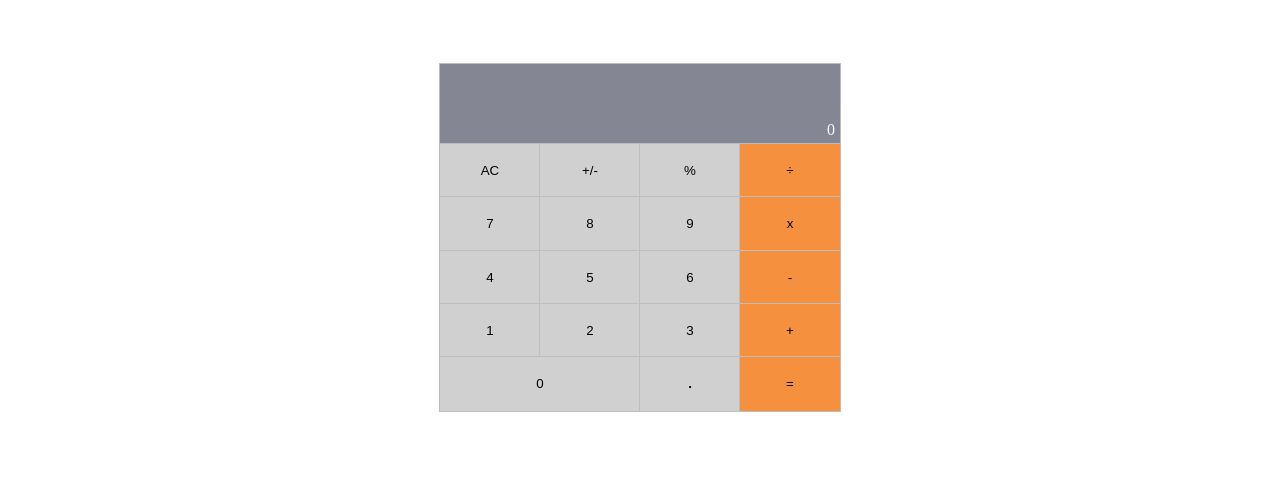
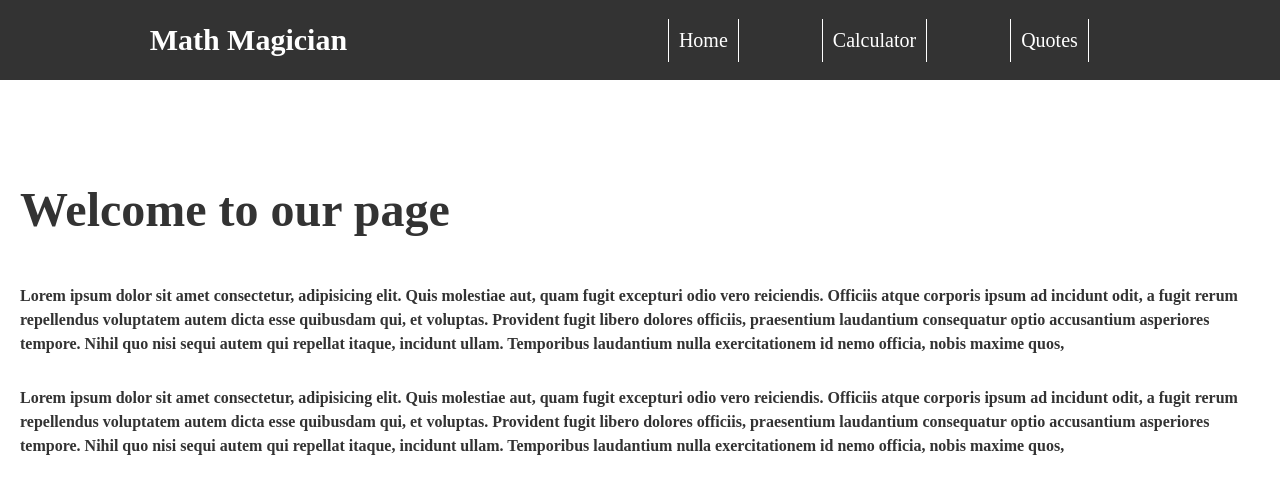
Before and after one commit to jheart-vic/Math-Magicians, a React (Create React App) app: page /home in a window 1280 px wide. Shown: the top 494 px of the page. Built offline with nearby package versions, Linux system fonts and the light colour scheme.

Commit message:
Made page full website

```diff
--- a/package.json
+++ b/package.json
@@ -8,6 +8,7 @@
     "prop-types": "^15.8.1",
     "react": "^18.2.0",
     "react-dom": "^18.2.0",
+    "react-router-dom": "^6.3.0",
     "react-scripts": "5.0.1",
     "web-vitals": "^2.1.4"
   },
--- a/src/App.js
+++ b/src/App.js
@@ -1,11 +1,24 @@
 import React from 'react';
+import { BrowserRouter as Router, Route, Routes } from 'react-router-dom';
 import Calculator from './components/Calculator';
+import Nav from './components/Navbar/Nav';
+import Home from './components/Navbar/Home';
+import Quote from './components/Navbar/Quote';
 
 function App() {
   return (
-    <div className="App">
-      <Calculator />
-    </div>
+    <Router>
+      <div className="App">
+        <Nav />
+        <Routes>
+          <Route path="/home" exact element={<Home />} />
+          <Route path="/quote" element={<Quote />} />
+          <Route path="/calculator" element={<Calculator />} />
+        </Routes>
+
+      </div>
+    </Router>
+
   );
 }
 
--- a/src/components/Calculator.css
+++ b/src/components/Calculator.css
@@ -12,6 +12,22 @@
   flex-direction: column;
   align-items: center;
   margin-top: 4em;
+}
+
+.wrapper {
+  display: flex;
+  justify-content: center;
+  align-items: baseline;
+  padding-top: 4em;
+}
+
+.text {
+  width: 40%;
+  font-size: 2em;
+  text-align: center;
+  font-family: cursive;
+  transform: translateY(-32px);
+  margin-right: 2em;
 }
 
 .input {
--- a/src/components/Calculator.js
+++ b/src/components/Calculator.js
@@ -23,9 +23,14 @@
 
   const { obj } = state;
   return (
-    <div className="container">
-      <InputResult displayState={obj} />
-      <Button buttonClick={onButtonClick} />
+    <div className="wrapper">
+      <div className="text">
+        <h2>Let&apos;s do some Maths!</h2>
+      </div>
+      <div className="container">
+        <InputResult displayState={obj} />
+        <Button buttonClick={onButtonClick} />
+      </div>
     </div>
   );
 };
--- /dev/null
+++ b/src/components/Navbar/Home.js
@@ -0,0 +1,30 @@
+import React from 'react';
+import './Navbar.css';
+
+const Home = () => (
+  <div className="home">
+    <h1>Welcome to our page</h1>
+    <p>
+      Lorem ipsum dolor sit amet consectetur, adipisicing elit.
+      Quis molestiae aut, quam fugit excepturi odio vero reiciendis.
+      Officiis atque corporis ipsum ad incidunt odit,
+      a fugit rerum repellendus voluptatem autem dicta esse quibusdam qui, et voluptas.
+      Provident fugit libero dolores officiis,
+      praesentium laudantium consequatur optio accusantium asperiores tempore.
+      Nihil quo nisi sequi autem qui repellat itaque, incidunt ullam.
+      Temporibus laudantium nulla exercitationem id nemo officia, nobis maxime quos,
+    </p>
+    <p>
+      Lorem ipsum dolor sit amet consectetur, adipisicing elit.
+      Quis molestiae aut, quam fugit excepturi odio vero reiciendis.
+      Officiis atque corporis ipsum ad incidunt odit,
+      a fugit rerum repellendus voluptatem autem dicta esse quibusdam qui, et voluptas.
+      Provident fugit libero dolores officiis,
+      praesentium laudantium consequatur optio accusantium asperiores tempore.
+      Nihil quo nisi sequi autem qui repellat itaque, incidunt ullam.
+      Temporibus laudantium nulla exercitationem id nemo officia, nobis maxime quos,
+    </p>
+  </div>
+);
+
+export default Home;
--- /dev/null
+++ b/src/components/Navbar/Nav.js
@@ -0,0 +1,29 @@
+import React from 'react';
+import { Link } from 'react-router-dom';
+import './Navbar.css';
+
+const Nav = () => {
+  const navStyle = {
+    color: 'white',
+    textDecoration: 'none',
+  };
+
+  return (
+    <nav className="nav">
+      <h1>Math Magician</h1>
+      <ul className="nav-ul">
+        <Link style={navStyle} to="/home">
+          <li>Home</li>
+        </Link>
+        <Link style={navStyle} to="/calculator">
+          <li>Calculator</li>
+        </Link>
+        <Link style={navStyle} to="/quote">
+          <li>Quotes</li>
+        </Link>
+      </ul>
+    </nav>
+  );
+};
+
+export default Nav;
--- /dev/null
+++ b/src/components/Navbar/Navbar.css
@@ -0,0 +1,83 @@
+.nav {
+  display: flex;
+  justify-content: space-around;
+  align-items: center;
+  min-height: 10vh;
+  background-color: rgb(51, 51, 51);
+  color: white;
+  padding: 10px;
+}
+
+.nav h1 {
+  font-size: 30px;
+  font-weight: bolder;
+  font-family: cursive;
+}
+
+.nav ul {
+  display: flex;
+  justify-content: space-around;
+  width: 40%;
+}
+
+.nav ul li {
+  list-style: none;
+  border-left: 1px solid white;
+  border-right: 1px solid white;
+  padding: 10px;
+  font-size: 20px;
+  transition: all ease-in-out 0.5s;
+}
+
+.nav ul li:hover {
+  cursor: pointer;
+  background-color: white;
+  color: rgb(51, 51, 51);
+  border: 2px solid violet;
+  border-radius: 10px;
+}
+
+.home {
+  display: flex;
+  flex-direction: column;
+  align-items: flex-start;
+  justify-content: center;
+  height: 60vh;
+  padding: 10px;
+  gap: 10px;
+}
+
+.home h1 {
+  color: rgb(51, 51, 51);
+  align-self: flex-start;
+  height: 20%;
+  padding: 10px;
+  font-size: 3em;
+  font-family: cursive;
+  font-weight: bolder;
+}
+
+.home p {
+  width: 98vw;
+  padding: 10px;
+  font-weight: bold;
+  line-height: 1.5em;
+  font-size: 1em;
+  color: rgb(51, 51, 51);
+  font-family: cursive;
+}
+
+.quote {
+  display: flex;
+  justify-content: center;
+  align-items: center;
+  min-height: 70vh;
+  font-weight: bolder;
+  font-size: 3em;
+  padding: 12px;
+}
+
+.quote p {
+  text-align: center;
+  font-family: cursive;
+}
--- /dev/null
+++ b/src/components/Navbar/Quote.js
@@ -0,0 +1,13 @@
+import React from 'react';
+import './Navbar.css';
+
+const Quote = () => (
+  <div className="quote">
+    <p>
+      Mathematics is not about numbers,equation,computations,or algorithms :
+      It is about understanding.-William Paul Thurston
+    </p>
+  </div>
+);
+
+export default Quote;
```
Also changed, not shown: 1 other file (tests, documents, lock files or other folders).
